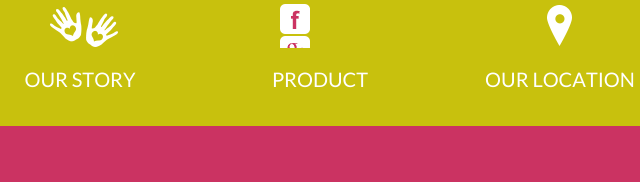
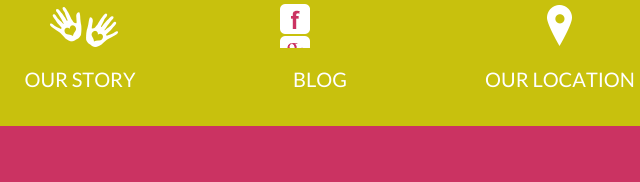
Before and after one commit to ridwanpastrana/ridwan, a plain HTML site: page index.html in a window 1280 px wide. Shown: the part 1042-1224 px from the top of the page, 440-1080 px from the left. Drawn offline with Linux system fonts and the light colour scheme.

Commit message:
change bl

```diff
--- a/index.html
+++ b/index.html
@@ -70,8 +70,8 @@
 							<h1>OUR STORY</h1>
 						</li>
 						<li>
-							<a href="product.html" class="blog"></a>
-							<h1>Product</h1>
+							<a href="blog.html" class="blog"></a>
+							<h1>Blog</h1>
 						</li>
 						<li>
 							<a href="contact.html" class="contact"></a>
```
